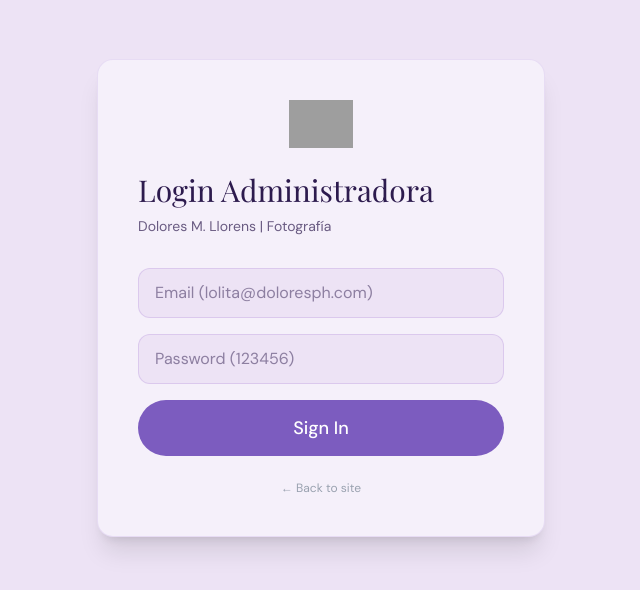
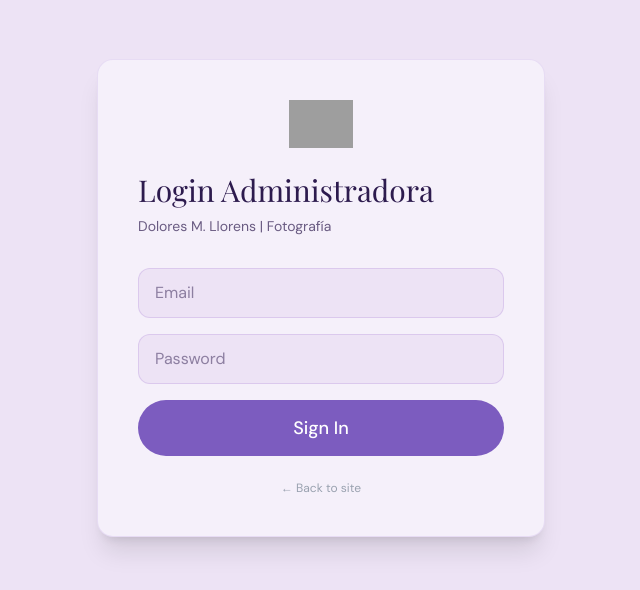
Before and after one commit to BudnikMilton93/DoloresPH-react-web, a React (Vite) app: page /admin in a window 1280 px wide. Shown: the part 102-692 px from the top of the page, without its empty margins (319-959 px from the left). Built offline with nearby package versions, Linux system fonts and the light colour scheme; no server answers; the database is empty; grey boxes are pictures that could not be loaded; a web font is replaced by a local one.

Commit message:
Login listo

```diff
--- a/src/pages/admin/index.tsx
+++ b/src/pages/admin/index.tsx
@@ -73,7 +73,7 @@ export function AdminPage() {
           <form onSubmit={handleLogin} className="space-y-4">
             <input
               type="email"
-              placeholder="Email (lolita@doloresph.com)"
+              placeholder="Email "
               value={email}
               onChange={(e) => setEmail(e.target.value)}
               className="w-full px-4 py-3 rounded-xl border border-accent/30 bg-background text-text placeholder-text/50 focus:outline-none focus:ring-2 focus:ring-primary/50"
@@ -81,7 +81,7 @@ export function AdminPage() {
             />
             <input
               type="password"
-              placeholder="Password (123456)"
+              placeholder="Password "
               value={password}
               onChange={(e) => setPassword(e.target.value)}
               className="w-full px-4 py-3 rounded-xl border border-accent/30 bg-background text-text placeholder-text/50 focus:outline-none focus:ring-2 focus:ring-primary/50"
```
